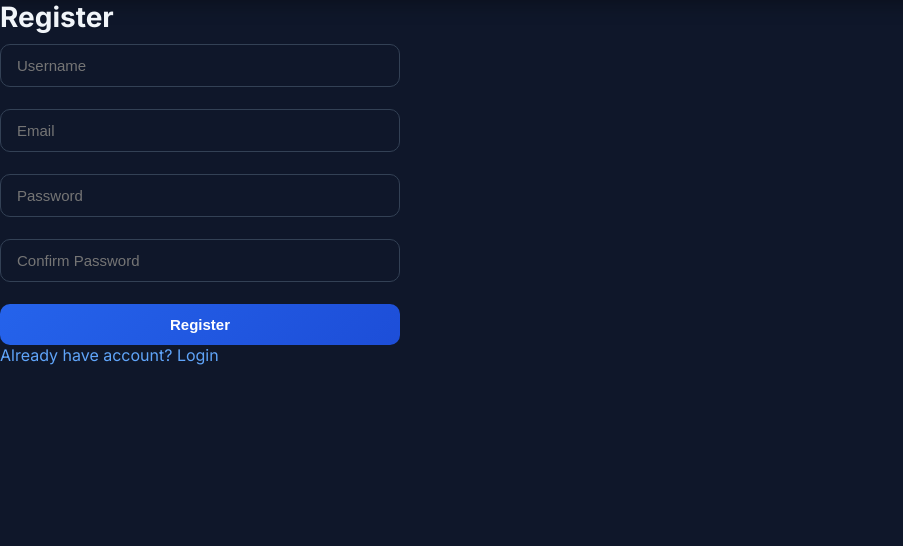
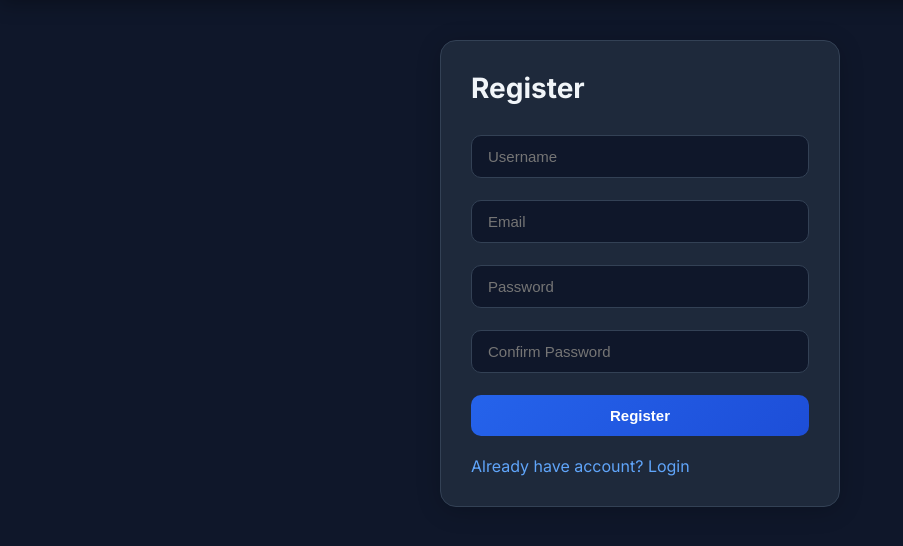
Before and after one commit to sodatovruslan/queuebank, a Django app: page /accounts/register/ in a window 1280 px wide. Shown: the part 57-603 px from the top of the page, without its empty margins (0-903 px from the left). Run offline with Django 5.2, Linux system fonts and the light colour scheme.

Commit message:
Add CSS classes to login template

```diff
--- a/templates/accounts/register.html
+++ b/templates/accounts/register.html
@@ -1,11 +1,12 @@
 {% extends 'base.html' %}
 
 {% block content %}
-
+<div class="container">
+    <div class="card" style="max-width:400px;margin:0 auto;">
         <h2>Register</h2>
-
+        <br>
         {% if error %}
-    <p>{{ error }}</p>
+            <div class="error">{{ error }}</div>
         {% endif %}
 
         <form method="POST">
@@ -14,9 +15,10 @@
             <input type="email" name="email" placeholder="Email">
             <input type="password" name="password1" placeholder="Password">
             <input type="password" name="password2" placeholder="Confirm Password">
-    <button type="submit">Register</button>
+            <button type="submit" class="btn">Register</button>
         </form>
-
+        <br>
         <a href="{% url 'login' %}">Already have account? Login</a>
-
+    </div>
+</div>
 {% endblock %}
```
Lines whose indentation alone changed are shown as unchanged.
